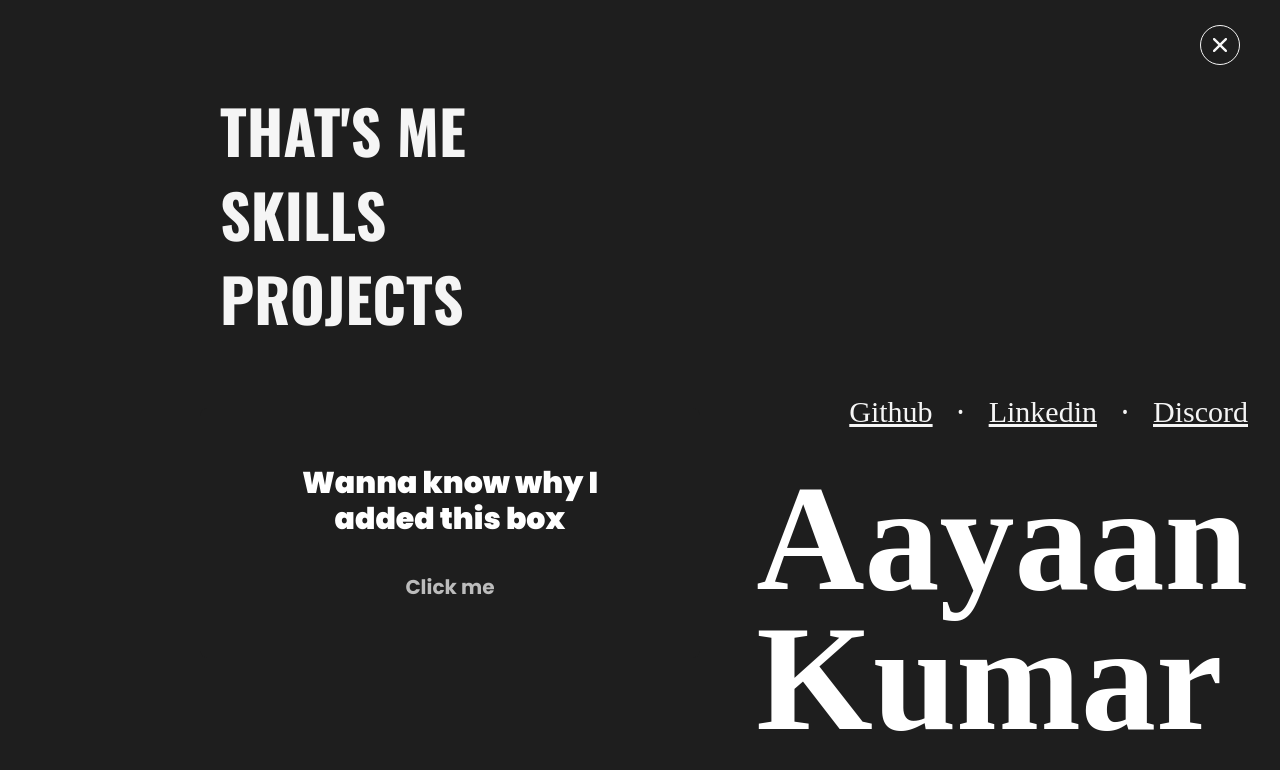
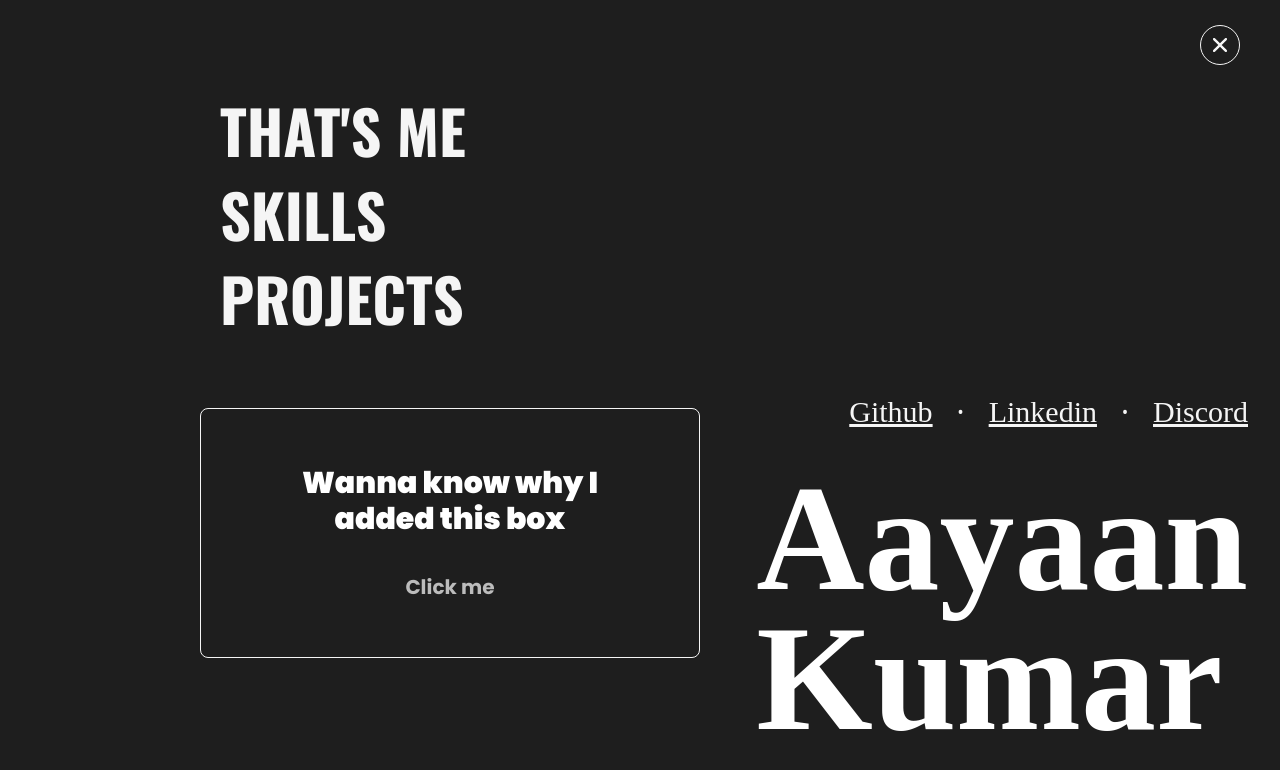
Before and after one commit to aayaan07/aayaankumar, a React (Vite) app: page / in a window 1280 px wide. Both pictures are taken after a click on the element "Menu". Shown: the top 770 px of the page. Built offline with nearby package versions, Linux system fonts and the light colour scheme; a web font is replaced by a local one.

Commit message:
Update Navbar.jsx

```diff
--- a/src/components/Navbar.jsx
+++ b/src/components/Navbar.jsx
@@ -196,7 +196,7 @@ const Navbar = () => {
             Aayaan <br />
             Kumar
           </h1>
-          <div className="w-[500px] h-[250px] bg-[var(--secondary)]/70 rounded-lg mt-[60px] musicBox navItem hidden xl:block relative">
+          <div className="w-[500px] h-[250px] bg-[var(--secondary)]/70 rounded-lg mt-[60px] musicBox navItem hidden xl:block relative border-[1px] border-[var(--primary)]">
             {video ? (
               <video src="./video.mp4" className="w-full h-full bg-cover" autoPlay/>
             ) : (
```
